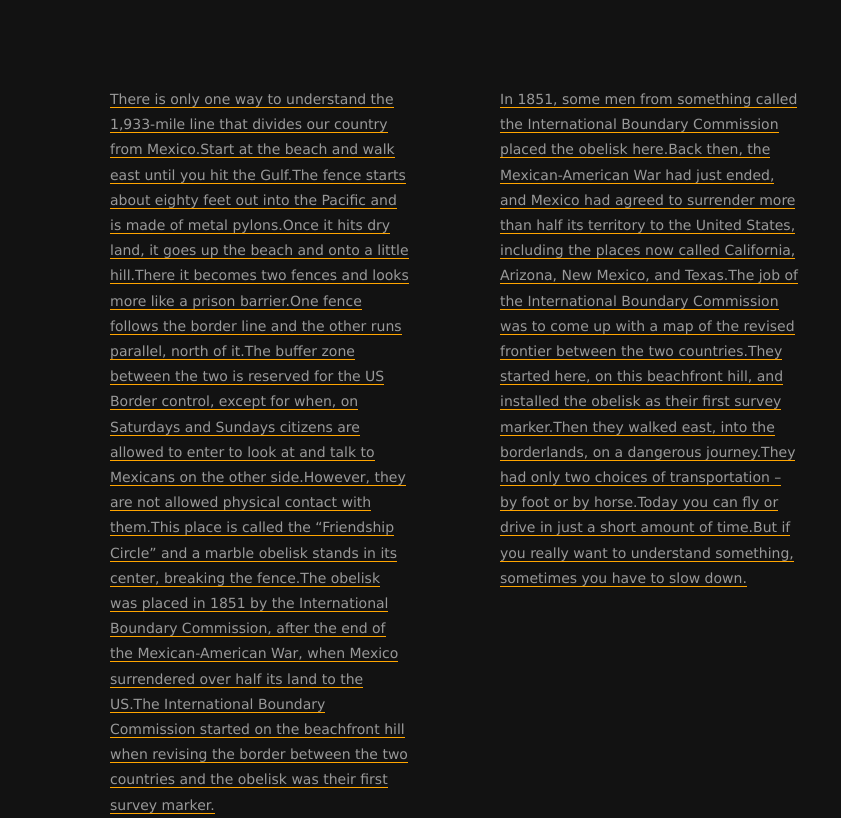
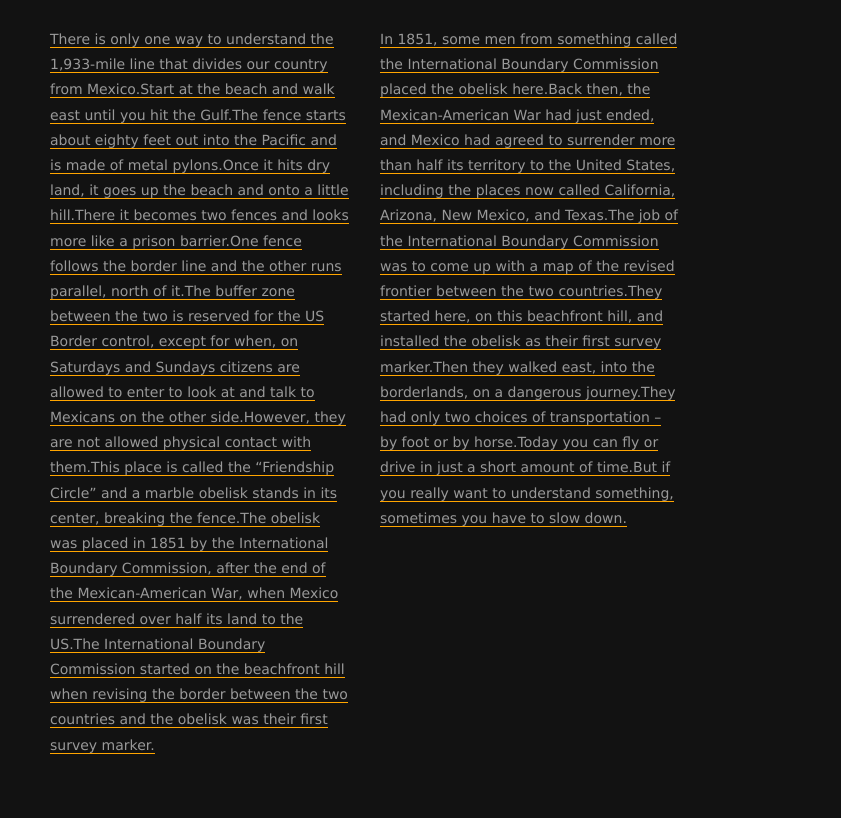
Before and after one commit to aleszu/digital-narrative, a plain HTML site: page index.html in a window 1280 px wide. Shown: the part 68-886 px from the top of the page, without its empty margins (0-841 px from the left). After the commit the page ends 826 px from the top, so only its background shows below. Drawn offline with Linux system fonts and the light colour scheme.

Commit message:
Cleanup dom

```diff
--- a/index.html
+++ b/index.html
@@ -13,7 +13,6 @@
 	<script src="./lib/jquery.mousewheel.js"></script>
 	<script src="./lib/bootstrap-modal.js"></script>
 	<script src="./lib/underscore-min.js"></script>
-
 	<script src="./js/content.js"></script>
 </head>
 
@@ -28,10 +27,6 @@
 	<script>
 
 	$(function(){
-		$("#page-wrap").wrapInner("<table cellspacing='30'><tr>");
-
-		$(".post").wrap("<td></td>");
-
 		// Map scroll to horizontal
 		$("body, html").mousewheel(function(event, delta) {
 			this.scrollLeft -= (delta * 30);
```
